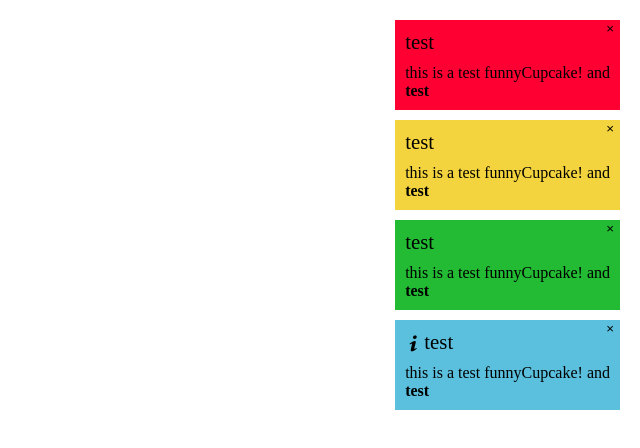
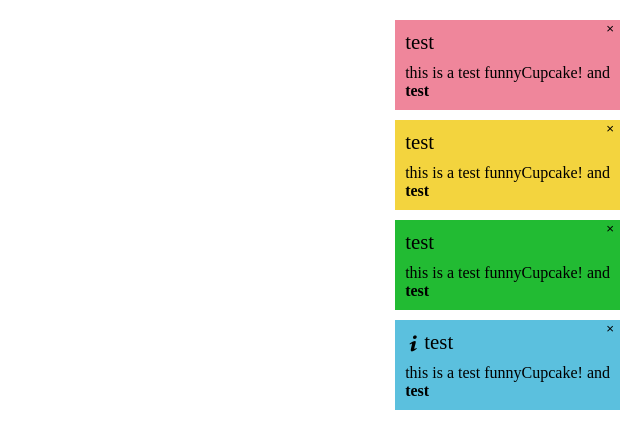
Before and after one commit to thstamod/funny-cupcake, a website with bundled scripts: page dist/index.html in a window 1280 px wide. Shown: the whole page, without its empty margins (640-1280 px from the left). Built offline with nearby package versions, Linux system fonts and the light colour scheme.

Commit message:
change error color

```diff
--- a/src/scss/_variables.scss
+++ b/src/scss/_variables.scss
@@ -1,4 +1,4 @@
 $bg-info: #5bc0de !default;
-$bg-error: #f03 !default;
+$bg-error: #ef869b !default;
 $bg-success: #2b3 !default;
 $bg-warning: #f3d43e !default;
```
Also changed, not shown: dist/css/main.css, 1 other file.
